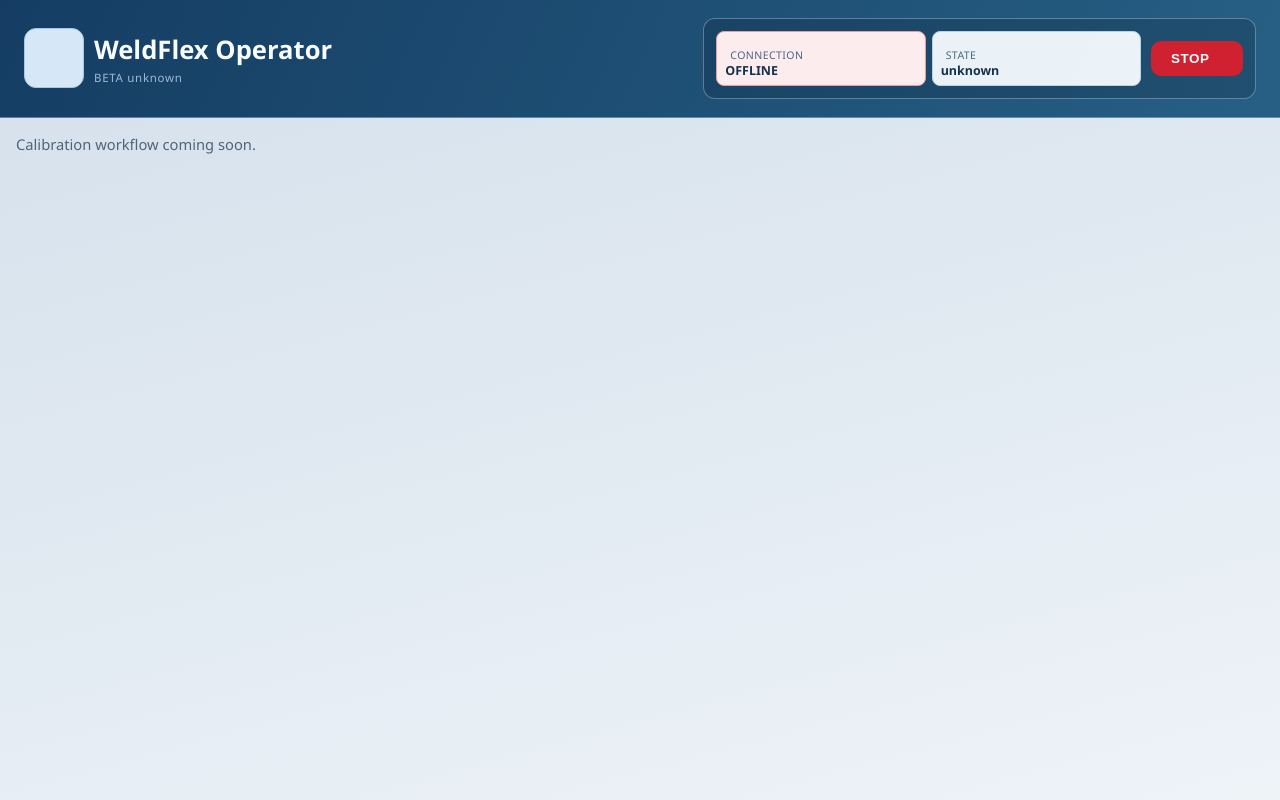
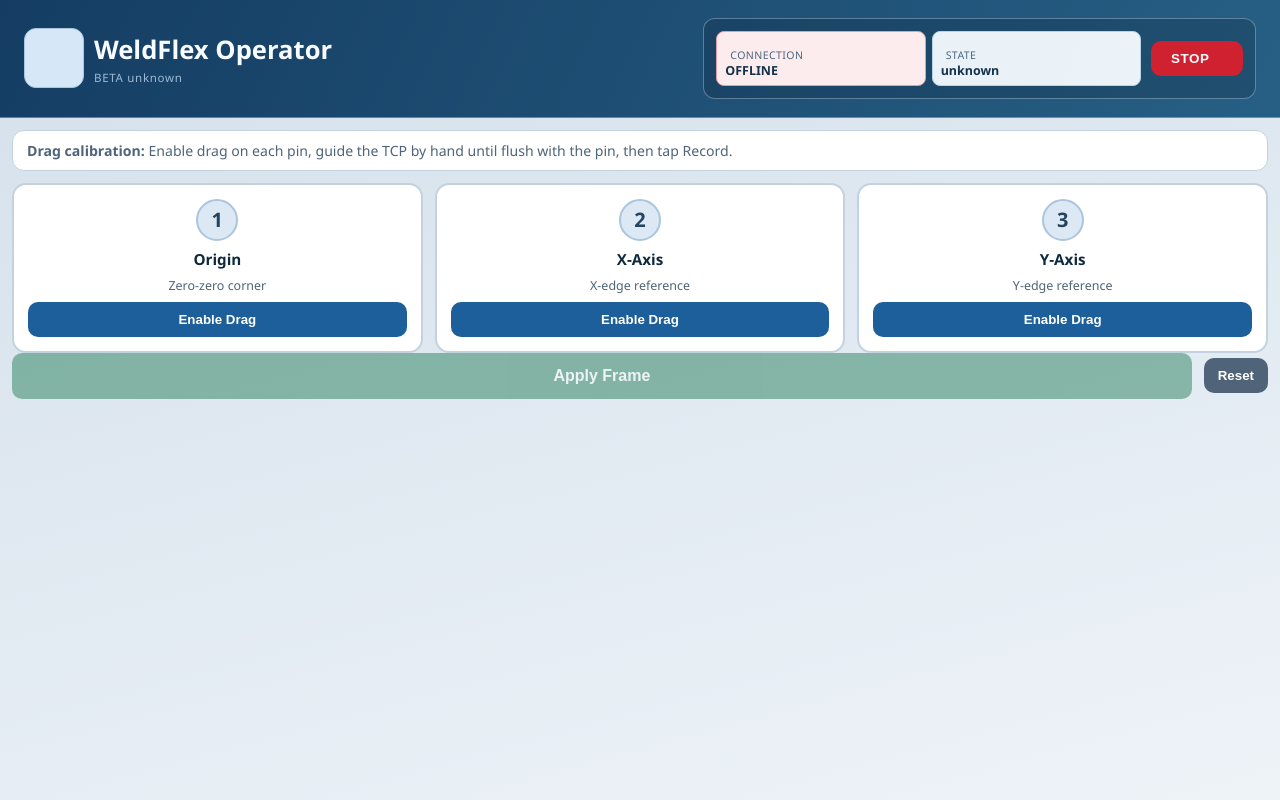
Before and after one commit to gagesmith3/WeldFlex, a Flask app: page /calibrate in a window 1280 px wide. Run offline with Flask 3, Linux system fonts and the light colour scheme; data that the repository does not hold is empty; some libraries are stand-ins or nearby versions.

Commit message:
calbrate

```diff
--- a/backend/app.py
+++ b/backend/app.py
@@ -475,9 +475,98 @@ def create_app() -> Flask:
     def calibration() -> Any:
         return render_template("calibration.html", page_title="Calibration")
 
+    _calib_state: dict[str, Any] = {"pins": set(), "drag_pin": None}
+
+    def _calib_render(
+        *,
+        applied: bool = False,
+        coord: list[float] | None = None,
+        record_error: str | None = None,
+        apply_error: str | None = None,
+        drag_error: str | None = None,
+    ) -> Any:
+        pins = _calib_state["pins"]
+        return render_template(
+            "partials/calibrate_steps.html",
+            pins_recorded=pins,
+            all_recorded=len(pins) == 3,
+            drag_pin=_calib_state["drag_pin"],
+            applied=applied,
+            coord=coord,
+            record_error=record_error,
+            apply_error=apply_error,
+            drag_error=drag_error,
+        )
+
     @app.get("/calibrate")
     def calibrate() -> Any:
-        return render_template("calibrate.html", page_title="Calibrate")
+        return render_template(
+            "calibrate.html",
+            page_title="Calibrate",
+            content_class="app-content-scroll-locked",
+        )
+
+    @app.get("/ui/calibrate/status")
+    def ui_calibrate_status() -> Any:
+        return _calib_render()
+
+    @app.post("/ui/calibrate/enable-drag")
+    def ui_calibrate_enable_drag() -> Any:
+        try:
+            pin = int(request.form.get("pin", "0"))
+            if pin not in (1, 2, 3):
+                raise ValueError("Pin number must be 1, 2, or 3.")
+            if _calib_state["drag_pin"] is not None:
+                try:
+                    robot_service.disable_drag()
+                except Exception:
+                    pass
+            robot_service.enable_drag()
+            _calib_state["drag_pin"] = pin
+            return _calib_render()
+        except Exception as exc:
+            _calib_state["drag_pin"] = None
+            return _calib_render(drag_error=str(exc))
+
+    @app.post("/ui/calibrate/record-pin")
+    def ui_calibrate_record_pin() -> Any:
+        try:
+            pin = int(request.form.get("pin", "0"))
+            if pin not in (1, 2, 3):
+                raise ValueError("Pin number must be 1, 2, or 3.")
+            robot_service.record_wobj_point(pin)
+            try:
+                robot_service.disable_drag()
+            except Exception:
+                pass
+            _calib_state["pins"].add(pin)
+            _calib_state["drag_pin"] = None
+            return _calib_render()
+        except Exception as exc:
+            return _calib_render(record_error=str(exc))
+
+    @app.post("/ui/calibrate/apply")
+    def ui_calibrate_apply() -> Any:
+        try:
+            if len(_calib_state["pins"]) < 3:
+                raise ValueError("All 3 pins must be recorded before applying.")
+            coord = robot_service.compute_and_apply_wobj(wobj_id=1)
+            _calib_state["pins"].clear()
+            _calib_state["drag_pin"] = None
+            return _calib_render(applied=True, coord=coord)
+        except Exception as exc:
+            return _calib_render(apply_error=str(exc))
+
+    @app.post("/ui/calibrate/reset")
+    def ui_calibrate_reset() -> Any:
+        if _calib_state["drag_pin"] is not None:
+            try:
+                robot_service.disable_drag()
+            except Exception:
+                pass
+        _calib_state["pins"].clear()
+        _calib_state["drag_pin"] = None
+        return _calib_render()
 
     @app.get("/jog")
     def jog() -> Any:
--- a/backend/robot_service.py
+++ b/backend/robot_service.py
@@ -312,6 +312,45 @@ class WeldFlexRobotService:
 
         return snapshot
 
+    def enable_drag(self) -> None:
+        with self._lock:
+            robot = self._client()
+        result = self._run_with_timeout(lambda: robot.DragTeachSwitch(1))
+        error_code, _ = self._split_error_value(result)
+        if error_code != 0:
+            raise RuntimeError(f"DragTeachSwitch(1) failed with error code {error_code}.")
+
+    def disable_drag(self) -> None:
+        with self._lock:
+            robot = self._client()
+        result = self._run_with_timeout(lambda: robot.DragTeachSwitch(0))
+        error_code, _ = self._split_error_value(result)
+        if error_code != 0:
+            raise RuntimeError(f"DragTeachSwitch(0) failed with error code {error_code}.")
+
+    def record_wobj_point(self, point_num: int) -> None:
+        with self._lock:
+            robot = self._client()
+        result = self._run_with_timeout(lambda: robot.SetWObjCoordPoint(point_num))
+        error_code, _ = self._split_error_value(result)
+        if error_code != 0:
+            raise RuntimeError(f"SetWObjCoordPoint({point_num}) failed with error code {error_code}.")
+
+    def compute_and_apply_wobj(self, wobj_id: int = 1) -> list[float]:
+        with self._lock:
+            robot = self._client()
+        compute_resp = self._run_with_timeout(lambda: robot.ComputeWObjCoord(wobj_id, 0))
+        error_code, coord = self._split_error_value(compute_resp)
+        if error_code != 0 or not isinstance(coord, list) or len(coord) < 6:
+            raise RuntimeError(f"ComputeWObjCoord failed with error code {error_code}.")
+        coord_floats = [float(v) for v in coord[:6]]
+        set_resp = self._run_with_timeout(lambda: robot.SetWObjCoord(wobj_id, coord_floats, 0))
+        error_code2, _ = self._split_error_value(set_resp)
+        if error_code2 != 0:
+            raise RuntimeError(f"SetWObjCoord failed with error code {error_code2}.")
+        self._run_with_timeout(lambda: robot.SetWObjList(wobj_id, coord_floats, 0))
+        return coord_floats
+
     def status(self) -> dict[str, Any]:
         with self._lock:
             robot = self._client()
--- a/backend/static/css/operator.css
+++ b/backend/static/css/operator.css
@@ -1382,6 +1382,175 @@ pre {
   }
 }
 
+/* ── Calibrate workflow page ── */
+.calib-workflow {
+  padding: 12px;
+  height: 100%;
+  display: flex;
+  flex-direction: column;
+  gap: 12px;
+  overflow: hidden;
+}
+
+.calib-instructions-bar {
+  background: var(--panel);
+  border: 1px solid var(--line);
+  border-radius: 12px;
+  padding: 10px 14px;
+  font-size: 0.88rem;
+  color: var(--muted);
+  flex-shrink: 0;
+}
+
+.calib-pin-grid {
+  display: grid;
+  grid-template-columns: 1fr 1fr 1fr;
+  gap: 12px;
+  flex-shrink: 0;
+}
+
+.calib-pin-card {
+  background: var(--panel);
+  border: 2px solid var(--line);
+  border-radius: 14px;
+  padding: 14px;
+  display: flex;
+  flex-direction: column;
+  align-items: center;
+  gap: 8px;
+  text-align: center;
+}
+
+.calib-pin-done {
+  border-color: var(--ok-line);
+  background: var(--ok-bg);
+}
+
+.calib-pin-drag {
+  border-color: var(--pause);
+  background: #fff8ee;
+  animation: calib-drag-pulse 1.6s ease-in-out infinite;
+}
+
+@keyframes calib-drag-pulse {
+  0%, 100% { border-color: var(--pause); }
+  50% { border-color: #e08800; }
+}
+
+.calib-pin-num {
+  width: 42px;
+  height: 42px;
+  border-radius: 50%;
+  background: #dce8f3;
+  border: 2px solid #aac5de;
+  color: #24455f;
+  font-size: 1.25rem;
+  font-weight: 700;
+  display: flex;
+  align-items: center;
+  justify-content: center;
+  flex-shrink: 0;
+}
+
+.calib-pin-num-done {
+  background: var(--run);
+  border-color: #0d5235;
+  color: #fff;
+}
+
+.calib-pin-num-drag {
+  background: var(--pause);
+  border-color: #9a5e00;
+  color: #fff;
+}
+
+.calib-pin-name {
+  font-weight: 700;
+  font-size: 0.95rem;
+}
+
+.calib-pin-desc {
+  font-size: 0.78rem;
+  color: var(--muted);
+}
+
+.btn.calib-record-btn {
+  width: 100%;
+  justify-content: center;
+  margin-top: auto;
+}
+
+.btn.calib-btn-pending { background: #1d5f9a; }
+.btn.calib-btn-done    { background: #4f6478; }
+.btn.calib-btn-record  { background: var(--run); }
+
+.calib-error-note {
+  margin: 0;
+  color: #b4232f;
+  font-size: 0.88rem;
+}
+
+.calib-apply-row {
+  display: flex;
+  gap: 12px;
+  align-items: center;
+  flex-shrink: 0;
+}
+
+.btn.calib-apply-btn {
+  background: var(--run);
+  flex: 1;
+  justify-content: center;
+  font-size: 1rem;
+  padding: 14px;
+}
+
+.btn.calib-reset-btn { background: #4f6478; }
+
+.calib-done-banner {
+  display: flex;
+  align-items: center;
+  gap: 16px;
+  background: var(--ok-bg);
+  border: 2px solid var(--ok-line);
+  border-radius: 14px;
+  padding: 18px 20px;
+  flex-shrink: 0;
+}
+
+.calib-done-check {
+  width: 52px;
+  height: 52px;
+  border-radius: 50%;
+  background: var(--run);
+  color: #fff;
+  font-size: 1.6rem;
+  font-weight: 700;
+  display: flex;
+  align-items: center;
+  justify-content: center;
+  flex-shrink: 0;
+}
+
+.calib-done-body strong {
+  display: block;
+  font-size: 1rem;
+  margin-bottom: 6px;
+}
+
+.calib-done-body p {
+  margin: 4px 0 0;
+  font-size: 0.88rem;
+  color: var(--muted);
+  font-variant-numeric: tabular-nums;
+}
+
+.calib-center-note {
+  font-size: 0.82rem !important;
+  opacity: 0.8;
+}
+
+/* ── Calibration landing menu ── */
 .calib-menu-body {
   display: grid;
   grid-template-columns: 1fr 1fr;
--- a/backend/templates/calibrate.html
+++ b/backend/templates/calibrate.html
@@ -1,7 +1,17 @@
 {% extends "base.html" %}
 
 {% block body %}
-<div class="page-body">
-  <p class="panel-note">Calibration workflow coming soon.</p>
+<div class="calib-workflow">
+
+  <div class="calib-instructions-bar">
+    <strong>Drag calibration:</strong> Enable drag on each pin, guide the TCP by hand until flush with the pin, then tap Record.
+  </div>
+
+  <div id="calib-steps"
+       hx-get="/ui/calibrate/status"
+       hx-trigger="load"
+       hx-swap="innerHTML">
+  </div>
+
 </div>
 {% endblock %}
--- /dev/null
+++ b/backend/templates/partials/calibrate_steps.html
@@ -0,0 +1,98 @@
+{% if applied %}
+
+<div class="calib-done-banner">
+  <div class="calib-done-check">✓</div>
+  <div class="calib-done-body">
+    <strong>Work Frame 1 Applied</strong>
+    <p>Origin &nbsp; X={{ "%.2f"|format(coord[0]) }} &nbsp; Y={{ "%.2f"|format(coord[1]) }} &nbsp; Z={{ "%.2f"|format(coord[2]) }}</p>
+    <p class="calib-center-note">Center at (254, 254, 0) in work frame</p>
+  </div>
+</div>
+<div class="calib-apply-row">
+  <button class="btn calib-reset-btn" type="button"
+          hx-post="/ui/calibrate/reset"
+          hx-target="#calib-steps"
+          hx-swap="innerHTML">
+    Calibrate Again
+  </button>
+</div>
+
+{% else %}
+
+<div class="calib-pin-grid">
+  {% for pin_num, pin_name, pin_desc in [
+      (1, 'Origin', 'Zero-zero corner'),
+      (2, 'X-Axis', 'X-edge reference'),
+      (3, 'Y-Axis', 'Y-edge reference')
+  ] %}
+  {% set is_recorded = pin_num in pins_recorded %}
+  {% set is_drag = drag_pin == pin_num %}
+  {% set other_drag = drag_pin is not none and not is_drag %}
+
+  <div class="calib-pin-card{% if is_recorded %} calib-pin-done{% elif is_drag %} calib-pin-drag{% endif %}">
+
+    <div class="calib-pin-num{% if is_recorded %} calib-pin-num-done{% elif is_drag %} calib-pin-num-drag{% endif %}">
+      {% if is_recorded %}✓{% elif is_drag %}◉{% else %}{{ pin_num }}{% endif %}
+    </div>
+
+    <div class="calib-pin-name">{{ pin_name }}</div>
+    <div class="calib-pin-desc">
+      {%- if is_drag -%}
+        Guide TCP flush against pin
+      {%- else -%}
+        {{ pin_desc }}
+      {%- endif -%}
+    </div>
+
+    {% if is_drag %}
+    <button class="btn calib-record-btn calib-btn-record" type="button"
+            hx-post="/ui/calibrate/record-pin"
+            hx-vals='{"pin": "{{ pin_num }}"}'
+            hx-target="#calib-steps"
+            hx-swap="innerHTML">
+      Record
+    </button>
+    {% else %}
+    <button class="btn calib-record-btn{% if is_recorded %} calib-btn-done{% else %} calib-btn-pending{% endif %}{% if other_drag %} is-disabled{% endif %}"
+            type="button"
+            hx-post="/ui/calibrate/enable-drag"
+            hx-vals='{"pin": "{{ pin_num }}"}'
+            hx-target="#calib-steps"
+            hx-swap="innerHTML"
+            {% if other_drag %}disabled{% endif %}>
+      {% if is_recorded %}Re-record{% else %}Enable Drag{% endif %}
+    </button>
+    {% endif %}
+
+  </div>
+  {% endfor %}
+</div>
+
+{% if drag_error %}
+<p class="calib-error-note">Drag error: {{ drag_error }}</p>
+{% endif %}
+{% if record_error %}
+<p class="calib-error-note">Record error: {{ record_error }}</p>
+{% endif %}
+{% if apply_error %}
+<p class="calib-error-note">Apply error: {{ apply_error }}</p>
+{% endif %}
+
+<div class="calib-apply-row">
+  <button class="btn calib-apply-btn{% if not all_recorded %} is-disabled{% endif %}"
+          type="button"
+          hx-post="/ui/calibrate/apply"
+          hx-target="#calib-steps"
+          hx-swap="innerHTML"
+          {% if not all_recorded %}disabled{% endif %}>
+    Apply Frame
+  </button>
+  <button class="btn calib-reset-btn" type="button"
+          hx-post="/ui/calibrate/reset"
+          hx-target="#calib-steps"
+          hx-swap="innerHTML">
+    Reset
+  </button>
+</div>
+
+{% endif %}
```
